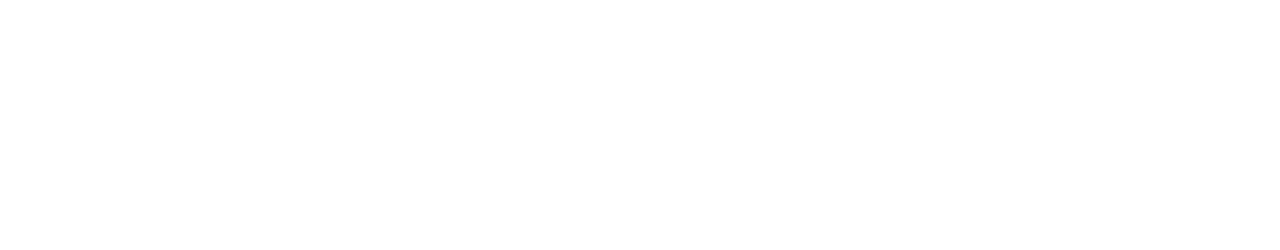
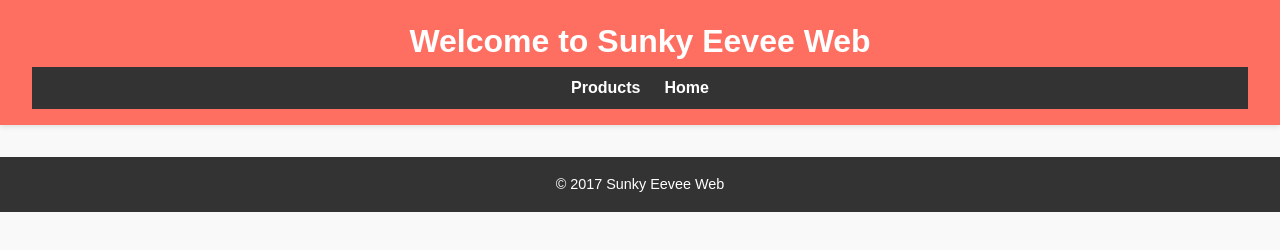
Before and after one commit to Sunky2009/SunkyEevee, a plain HTML site: page games.html in a window 1280 px wide. Drawn offline with Linux system fonts and the light colour scheme.

Commit message:
Add files via upload

```diff
--- a/games.html
+++ b/games.html
@@ -0,0 +1,29 @@
+<!DOCTYPE html>
+<html lang="hu">
+<head>
+    <meta charset="UTF-8">
+    <meta name="viewport" content="width=device-width, initial-scale=1.0">
+    <title>Sunky Eevee Web</title>
+    <link rel="stylesheet" href="style.css">
+</head>
+<body>
+    <header>
+        <h1>Welcome to Sunky Eevee Web</h1>
+        <nav>
+            <ul>
+                <li><a href="products">Products</a></li>
+                <li><a href=" ">Home</a></li>
+            </ul>
+        </nav>
+    </header>
+
+    <main>
+
+    </main>
+
+    <footer>
+        <p>&copy; 2017 Sunky Eevee Web</p>
+    </footer>
+
+</body>
+</html>
```
Also changed, not shown: products.html (+1 -1 lines).
